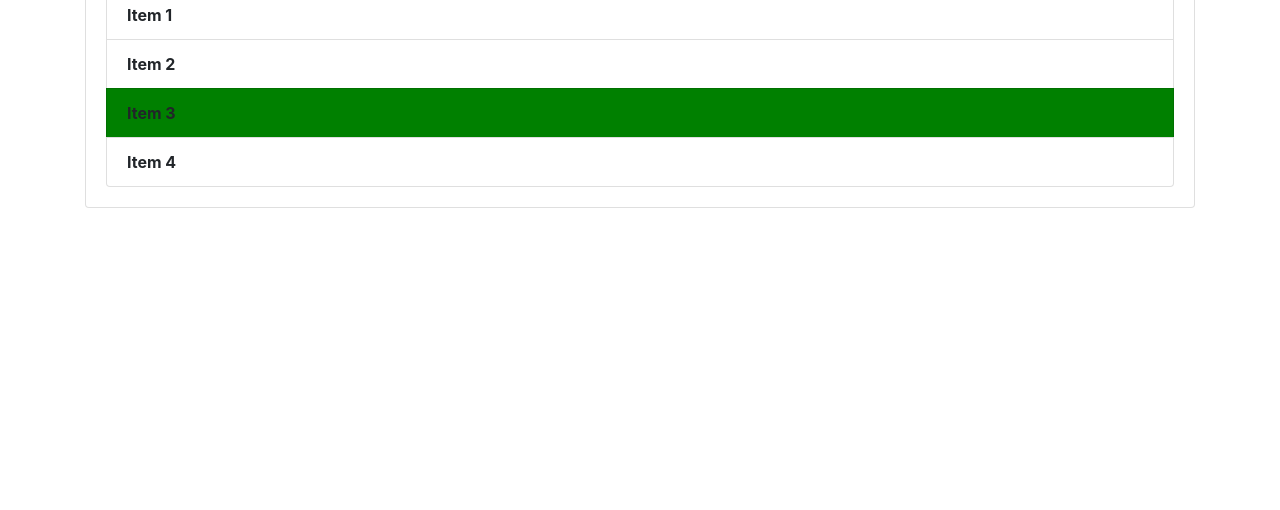
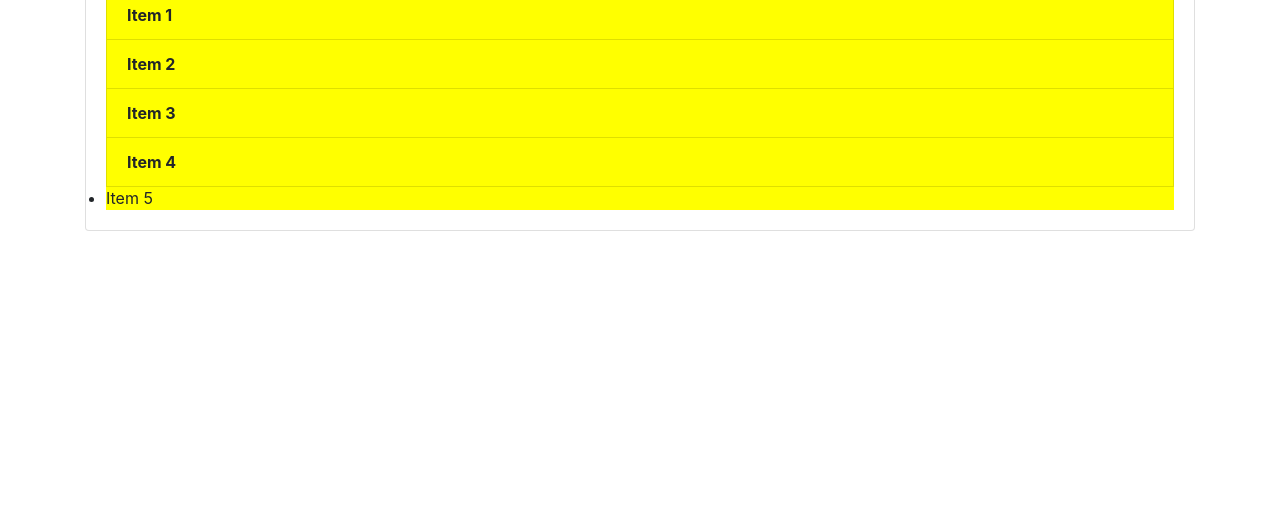
Before and after one commit to munishsachdeva/sharp, a plain HTML site: page index.html in a window 1280 px wide. Shown: the part 290-800 px from the top of the page. Drawn offline with nearby package versions, Linux system fonts and the light colour scheme.

Commit message:
new li and getElementByTagName

```diff
--- a/app.js
+++ b/app.js
@@ -20,3 +20,9 @@ items[2].style.backgroundColor = 'green';
 for(let i=0; i<items.length; i++){
     items[i].style.fontWeight = 'bold';
 }
+
+let tag = document.getElementsByTagName('li');
+for(let j=0; j<tag.length; j++){
+    tag[j].style.backgroundColor = 'yellow';
+}
+// tag.style.backgroundColor = 'yellow';
--- a/index.html
+++ b/index.html
@@ -26,6 +26,7 @@
       <li class="list-group-item">Item 2</li>
       <li class="list-group-item">Item 3</li>
       <li class="list-group-item">Item 4</li>
+      <li>Item 5</li>
     </ul>
    </div>
   </div>
```
